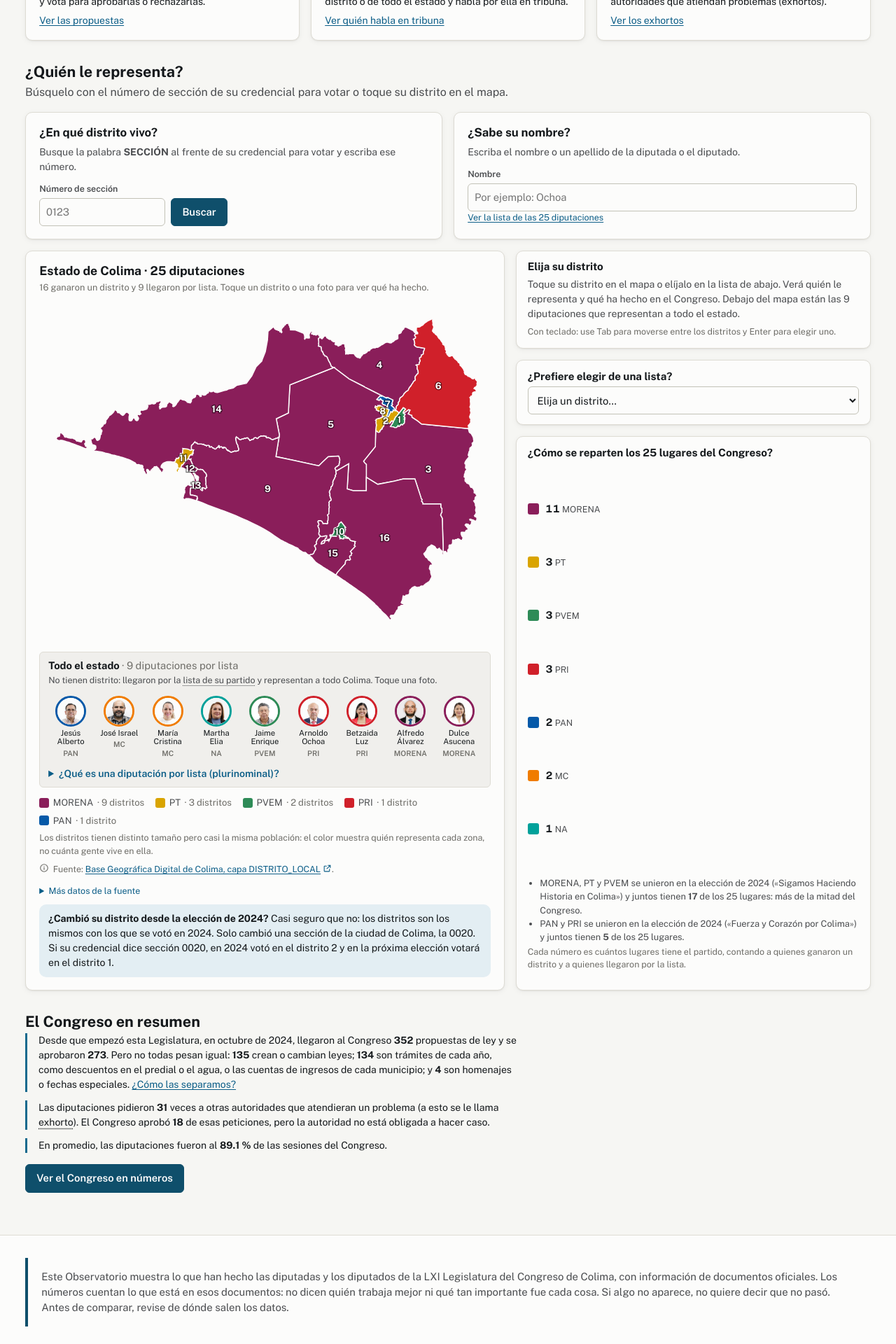
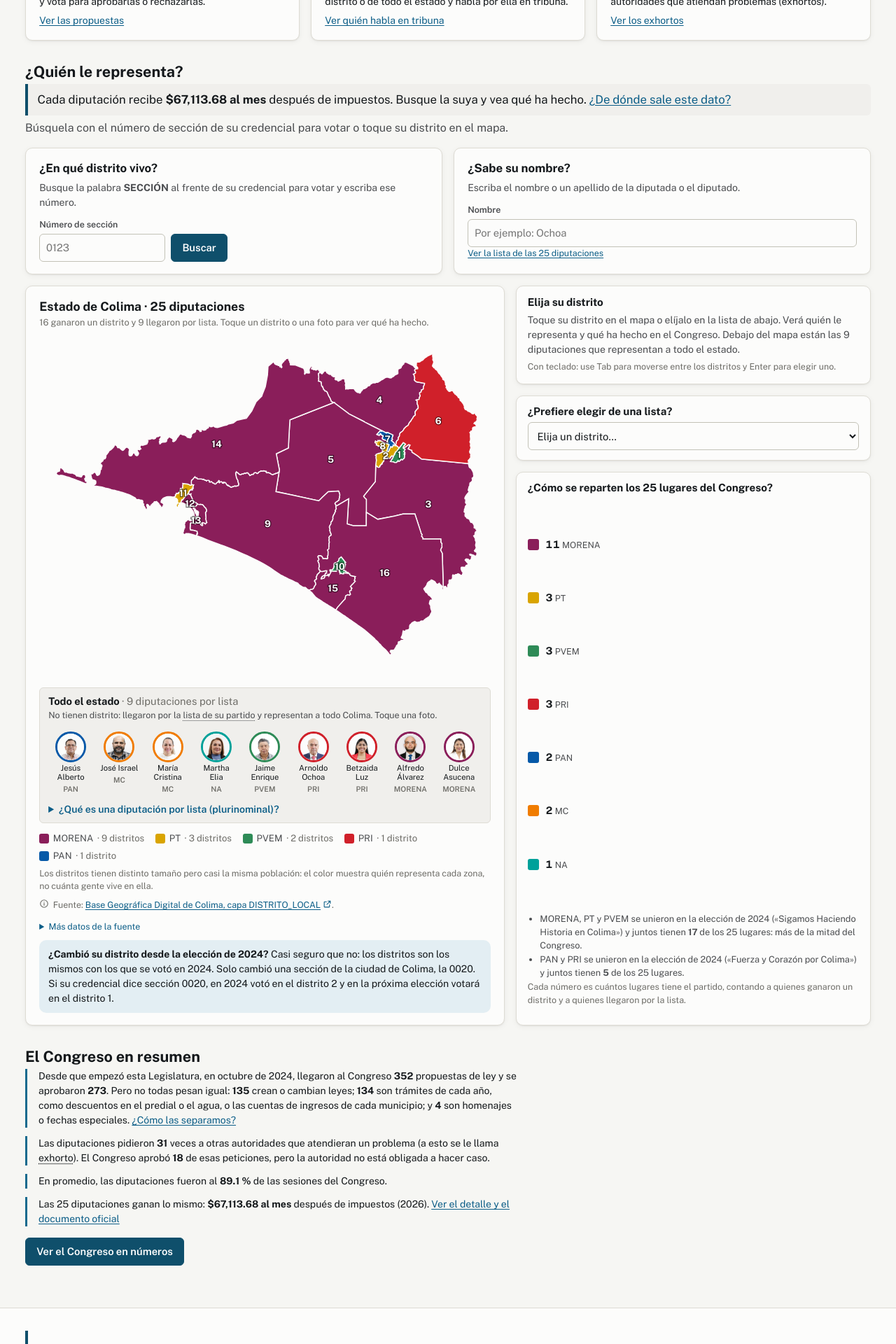
Before and after one commit to irekani55-lgtm/observatorio-colima, a React (Vite) app: page / in a window 1280 px wide. Shown: the part 520-2440 px from the top of the page at 70% size. Built offline with nearby package versions, Linux system fonts and the light colour scheme.

Commit message:
Sueldo primero en «El Congreso en números» y como puerta de entrada en el Inicio

```diff
--- a/src/componentes/CuantoGana.tsx
+++ b/src/componentes/CuantoGana.tsx
@@ -19,9 +19,9 @@ export function CuantoGana() {
     { concepto: 'Lo que recibe', valor: q.neto, total: true },
   ];
   return (
-    <section className={`seccion${claseNuevo()}`} aria-labelledby="titulo-cuanto-gana">
+    <section className={`seccion${claseNuevo()}`} id="cuanto-gana" aria-labelledby="titulo-cuanto-gana" style={{ scrollMarginTop: 90 }}>
       <h2 id="titulo-cuanto-gana">¿Cuánto gana una diputación?</h2>
-      <Nuevo texto="cuánto gana una diputación, con el documento oficial" />
+      <Nuevo texto="cuánto gana una diputación, con el documento oficial; ahora va primero" />
       <div className="panel cuanto-gana">
         <p className="cuanto-gana__frase">
           Las 25 diputaciones ganan lo mismo. En {R.anio}, cada una recibe <strong>{pesos(q.neto * 2)} al mes</strong> después de impuestos. Antes de impuestos son {pesos(q.bruto * 2)}: casi{' '}
--- a/src/componentes/Nuevo.tsx
+++ b/src/componentes/Nuevo.tsx
@@ -38,6 +38,7 @@ export const CAMBIOS_VISTA_PREVIA = [
   { texto: 'Inicio: las 9 diputaciones por lista ahora están dentro del recuadro del mapa, con su foto. Al tocar una, el mapa marca todo el estado y su ficha se abre a un lado.', a: '/' },
   { texto: 'El título del mapa dice «Estado de Colima · 25 diputaciones», y ya no dice «28 personas» en ningún lugar: dice 25 diputaciones y, aparte, quienes ocuparon un lugar durante una licencia.', a: '/' },
   { texto: 'En números: nuevo recuadro «¿Cuánto gana una diputación?», con el tabulador oficial 2026 (lo mismo para las 25) y la comparación con el salario mínimo.', a: '/congreso' },
+  { texto: 'El sueldo ahora va primero en «El Congreso en números»; en el Inicio aparece arriba del buscador («Cada diputación recibe … al mes. Busque la suya») y en «El Congreso en resumen».', a: '/' },
   { texto: 'Inicio: «El Congreso en resumen» ahora va después del mapa, para que lo primero sea encontrar a quien le representa.', a: '/' },
   { texto: 'En números: en cada gráfica, la barra que explica la frase va en color y las demás en gris; la asistencia trae una línea de promedio y el mes más bajo; cada partido dice cuántos lugares tiene.', a: '/congreso' },
   { texto: 'En números: en «Propuestas», las tres últimas barras van debajo de «De las 273 aprobadas:», con sangría.', a: '/congreso' },
--- a/src/estilos.css
+++ b/src/estilos.css
@@ -1875,3 +1875,4 @@ details.aviso-vista-previa a { color: #3d3000; font-weight: 700; }
 @media (max-width: 600px) { .cuanto-gana__quincena { display: none; } .cuanto-gana__nota-quincena { display: inline; } }
 .cuanto-gana .tabla th[scope='row'] { white-space: normal; min-width: 0; }
 .cuanto-gana .tabla { min-width: 0; width: 100%; }
+.gancho-sueldo { font-size: 1.05rem; margin: 0 0 0.4rem; padding: 0.6rem 0.85rem; border-left: 4px solid var(--primario); background: var(--superficie-2); border-radius: 0 var(--radio-s) var(--radio-s) 0; }
--- a/src/paginas/Congreso.tsx
+++ b/src/paginas/Congreso.tsx
@@ -130,9 +130,9 @@ export default function Congreso() {
       <EncabezadoPagina titulo="El Congreso en números">
         <p>Preguntas sobre lo que hace el Congreso de Colima en esta Legislatura ({LEGISLATURA.periodo}), contestadas con documentos oficiales. Para ver a una persona en particular, búsquela en el <Link to="/">inicio</Link>.</p>
       </EncabezadoPagina>
+      <CuantoGana />
       <BarraFiltros campos={['anio']} />
       <PreguntasCongreso />
-      <CuantoGana />
 
       <section className={`seccion${claseNuevo()}`} aria-labelledby="titulo-a-fondo">
         <h2 id="titulo-a-fondo">Para revisar a fondo</h2>
--- a/src/paginas/Inicio.tsx
+++ b/src/paginas/Inicio.tsx
@@ -7,6 +7,7 @@ import { fmt, fmtPct } from '../componentes/Tarjeta';
 import { Termino } from '../componentes/Termino';
 import { claseNuevo, Nuevo } from '../componentes/Nuevo';
 import { LEGISLATURA } from '../config/legislatura';
+import { REMUNERACION_DIPUTACION } from '../config/remuneraciones';
 import { useDatos } from '../estado/DatosContext';
 import { asistenciaAgregada } from '../indicadores/asistencia';
 import { esAprobado } from '../indicadores/asuntos';
@@ -54,6 +55,7 @@ export default function Inicio() {
     };
   }, [base]);
   const corte = base.manifiesto.fecha_corte;
+  const pesosMes = (quincena: number) => `$${(quincena * 2).toLocaleString('es-MX', { minimumFractionDigits: 2, maximumFractionDigits: 2 })}`;
   const hayDatos = base.asuntos.length > 0;
 
   return (
@@ -88,7 +90,12 @@ export default function Inicio() {
 
       <section className="seccion" aria-labelledby="titulo-mapa-inicio">
         <h2 id="titulo-mapa-inicio">¿Quién le representa?</h2>
-        <p className="seccion__intro">Búsquelo con el número de sección de su credencial para votar o toque su distrito en el mapa.</p>
+        <p className={`gancho-sueldo${claseNuevo()}`}>
+          Cada diputación recibe <strong>{pesosMes(REMUNERACION_DIPUTACION.quincena.neto)} al mes</strong> después de impuestos. Busque la suya y vea qué ha hecho.{' '}
+          <Link to="/congreso#cuanto-gana">¿De dónde sale este dato?</Link>
+          <Nuevo texto="el sueldo como puerta de entrada al buscador" />
+        </p>
+        <p className="seccion__intro">Búsquela con el número de sección de su credencial para votar o toque su distrito en el mapa.</p>
         <div className="buscadores">
           <BuscadorDistrito clave="mapa_distrito" />
           <div className={claseNuevo()}>
@@ -119,6 +126,10 @@ export default function Inicio() {
                 En promedio, las diputaciones fueron al <strong>{fmtPct(resumen.asis.porcentaje)}</strong> de las sesiones del Congreso.
               </li>
             )}
+            <li>
+              Las {LEGISLATURA.integracion.total} diputaciones ganan lo mismo: <strong>{pesosMes(REMUNERACION_DIPUTACION.quincena.neto)} al mes</strong> después de impuestos ({REMUNERACION_DIPUTACION.anio}).{' '}
+              <Link to="/congreso#cuanto-gana">Ver el detalle y el documento oficial</Link>
+            </li>
           </ul>
           <p>
             <Link to="/congreso" className="boton boton--primario">
```
